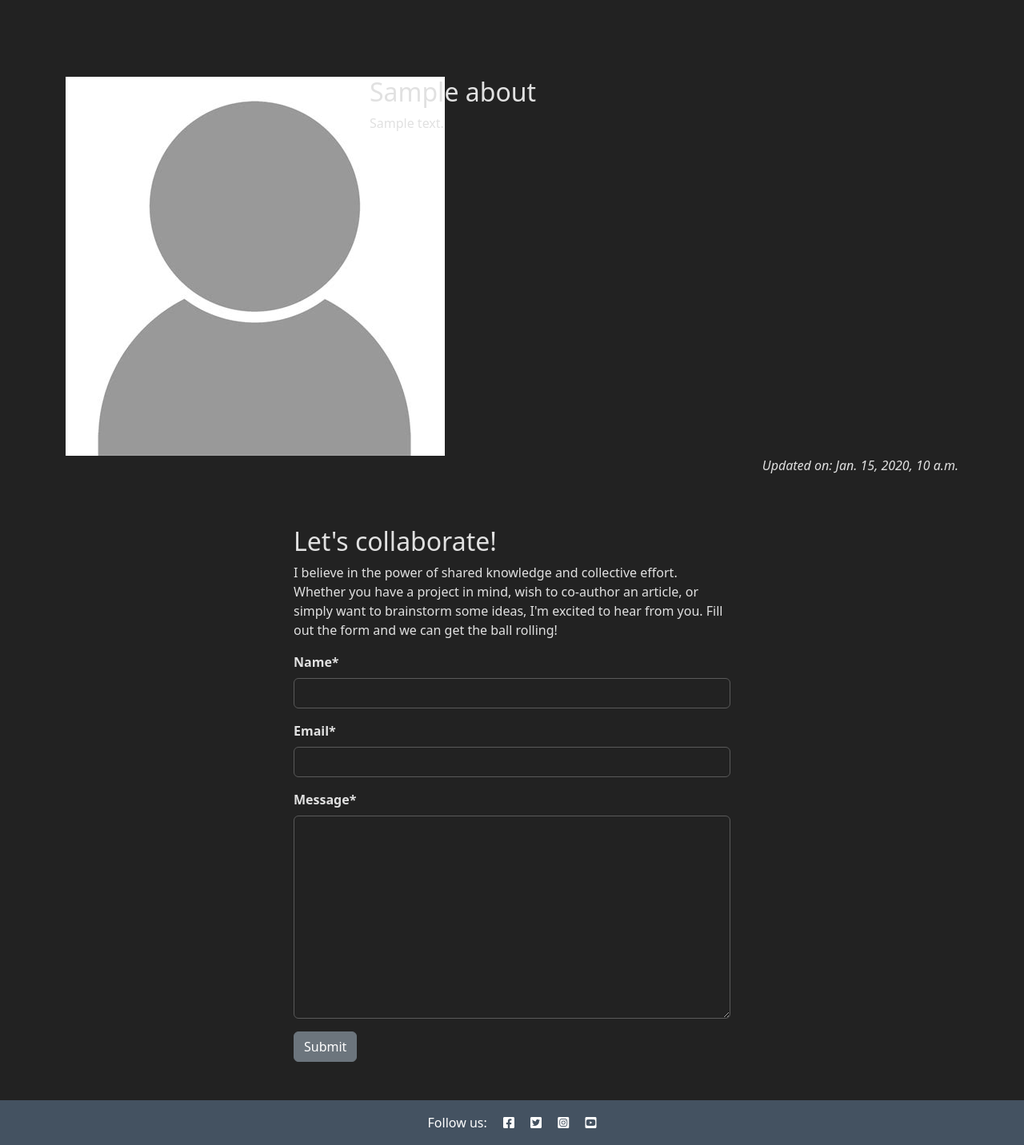
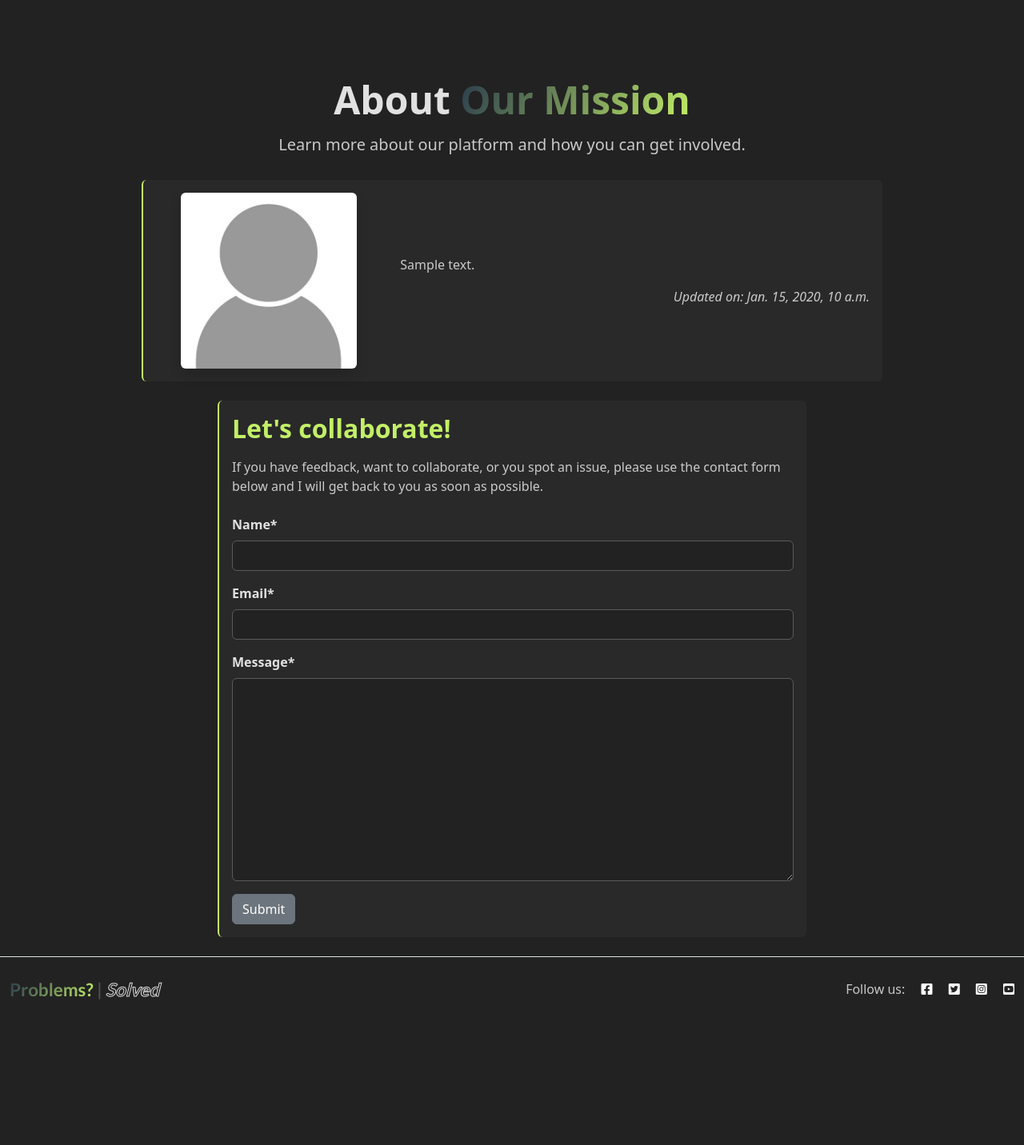
Before and after one commit to GiovanniDevs/Project_problems, a Django app: page /about/ in a window 1280 px wide. Shown: the part 61-1493 px from the top of the page at 80% size. After the commit the page ends 1311 px from the top, so only its background shows below. Run offline with Django 4.2, Linux system fonts and the light colour scheme; tables that the repository leaves empty hold one stand-in row (values such as "Sample post"); some libraries are stand-ins or nearby versions.

Commit message:
style: :lipstick: initial rework of about page

```diff
--- a/about/templates/about/about.html
+++ b/about/templates/about/about.html
@@ -1,13 +1,68 @@
 {% extends 'frame.html' %}
+{% load static %}
+{% load crispy_forms_tags %}
+{% block content %}
+    <div class="container mt-5">
+        <!-- Header Section -->
+        <div class="row justify-content-center mb-4">
+            <div class="col-12 col-md-10 text-center">
+                <h1 class="display-5 fw-bold">
+                    About <span class="gradient">Our Mission</span>
+                </h1>
+                <p class="h5 muted-white mt-3">Learn more about our platform and how you can get involved.</p>
+            </div>
+        </div>
+        <!-- About Content Section -->
+        <div class="row justify-content-center">
+            <div class="col-12 col-md-10">
+                <div class="card mybg-l mb-4">
+                    <div class="card-body text-white">
+                        <div class="row align-items-center">
+                            <div class="col-md-4 text-center mb-3 mb-md-0">
+                                <img src="{% static 'images/nobody.jpg' %}"
+                                     class="about-image rounded shadow"
+                                     alt="about page image"
+                                     style="max-width: 220px" />
+                            </div>
+                            <div class="col-md-8">
+                                <div class="muted-white mb-3">{{ about.content | safe }}</div>
+                                <p class="muted-white text-end mb-0">
+                                    <em>Updated on: {{ about.updated_date }}</em>
+                                </p>
+                            </div>
+                        </div>
+                    </div>
+                </div>
+            </div>
+        </div>
+        <!-- Collaboration Section -->
+        <div class="row justify-content-center">
+            <div class="col-12 col-md-8">
+                <div class="card mybg-l mb-4">
+                    <div class="card-body text-white">
+                        <h2 class="fw-bold accent mb-3">Let's collaborate!</h2>
+                        <p class="muted-white mb-4">
+                            If you have feedback, want to collaborate, or you spot an issue, please use the contact form below and I will get back to you as soon as possible.
+                        </p>
+                        <form method="post">
+                            {% csrf_token %}
+                            {{ contact_form | crispy }}
+                            <button class="btn btn-secondary" type="submit">Submit</button>
+                        </form>
+                    </div>
+                </div>
+            </div>
+        </div>
+    </div>
+{% endblock content %}
+{% comment %} {% extends 'frame.html' %}
 {% load static %}
 {% load crispy_forms_tags %}
 {% block content %}
     <div class="container mt-5">
         <div class="row">
             <div class="col-4 text-center">
-                <img src="{% static 'images/nobody.jpg' %}"
-                     class="about-image"
-                     alt="about page image" />
+                <img src="{% static 'images/nobody.jpg' %}" class="about-image" alt="about page image" />
             </div>
             <div class="col-8">
                 <!-- Title goes between these h2 tags -->
@@ -44,4 +99,4 @@ have the classes of btn, btn-secondary -->
             </div>
         </div>
     </div>
-{% endblock content %}
+{% endblock content %} {% endcomment %}
--- a/problems/templates/problems/edit_problem.html
+++ b/problems/templates/problems/edit_problem.html
@@ -83,3 +83,6 @@
         </div>
     </div>
 {% endblock content %}
+{% block copyright %}
+    copyright 2026
+{% endblock copyright %}
--- a/problems/templates/problems/home.html
+++ b/problems/templates/problems/home.html
@@ -70,3 +70,6 @@
         </div>
     </div>
 {% endblock content %}
+{% block copyright %}
+    copyright 2026
+{% endblock copyright %}
--- a/problems/templates/problems/problem_detail.html
+++ b/problems/templates/problems/problem_detail.html
@@ -231,3 +231,6 @@
 {% block extras %}
     <script src="{% static 'js/takes.js' %}"></script>
 {% endblock extras %}
+{% block copyright %}
+    copyright 2026
+{% endblock copyright %}
--- a/problems/views.py
+++ b/problems/views.py
@@ -15,7 +15,7 @@
 class ProblemList(generic.ListView):
     queryset = Problem.objects.filter(status='public')
     template_name = "problems/index.html"
-    paginate_by = 12
+    paginate_by = 6
 
 
 def problem_detail(request, slug):
--- a/templates/frame.html
+++ b/templates/frame.html
@@ -115,19 +115,27 @@
             {% endblock content %}
         </main>
         <!-- Footer -->
-        <footer class="footer mt-auto py-3 dark-bg">
-            <p class="m-0 text-center text-white">
+        <footer class="footer mt-auto py-4 main-bg border-top">
+            <div class="container-fluid">
+                <div class="row align-items-center">
+                    <div class="col-md-6 text-md-start text-center">
+                        <span class="brand"><span class="gradient">Problems?</span> | <span class="outline">Solved</span></span>
+                        <span class="ms-3 muted-white small">
                             {% block copyright %}
                             {% endblock copyright %}
-            </p>
-            <p class="m-0 text-center text-white">
-                Follow us: <i class="fab fa-facebook-square ms-3"></i>
-                <i class="fab fa-twitter-square ms-3"></i>
-                <i class="fab fa-instagram-square ms-3"></i>
-                <i class="fab fa-youtube-square ms-3"></i>
-            </p>
-        </footer>
-        {% comment %} <script src="https://cdn.jsdelivr.net/npm/bootstrap@5.0.1/dist/js/bootstrap.bundle.min.js" integrity="sha384-gtEjrD/SeCtmISkJkNUaaKMoLD0//ElJ19smozuHV6z3Iehds+3Ulb9Bn9Plx0x4" crossorigin="anonymous"></script> {% endcomment %}
+                        </span>
+                    </div>
+                    <div class="col-md-6 text-md-end text-center mt-3 mt-md-0">
+                        <span class="muted-white">Follow us:</span>
+                        <a href="#" class="ms-3 text-white"><i class="fab fa-facebook-square"></i></a>
+                        <a href="#" class="ms-3 text-white"><i class="fab fa-twitter-square"></i></a>
+                        <a href="#" class="ms-3 text-white"><i class="fab fa-instagram-square"></i></a>
+                        <a href="#" class="ms-3 text-white"><i class="fab fa-youtube-square"></i></a>
+                    </div>
+                </div>
+            </div>
+            </footer {% comment %} <script src="https://cdn.jsdelivr.net/npm/bootstrap@5.0.1/dist/js/bootstrap.bundle.min.js" integrity="sha384-gtEjrD/SeCtmISkJkNUaaKMoLD0//ElJ19smozuHV6z3Iehds+3Ulb9Bn9Plx0x4" crossorigin="anonymous">
+            </script> {% endcomment %}
             <script src="https://cdn.jsdelivr.net/npm/bootstrap@5.3.8/dist/js/bootstrap.bundle.min.js"
                     integrity="sha384-FKyoEForCGlyvwx9Hj09JcYn3nv7wiPVlz7YYwJrWVcXK/BmnVDxM+D2scQbITxI"
                     crossorigin="anonymous"></script>
```
Also changed, not shown: problems/templates/problems/index.html (+7 -5 lines), problems/templates/problems/problem_submit.html (+3 -20 lines), static/css/style.css (+66 -59 lines). Lines whose indentation alone changed are shown as unchanged.
